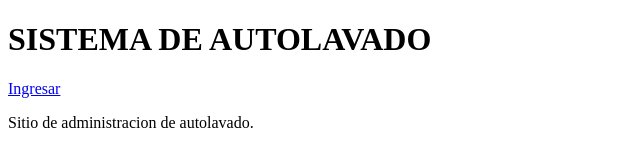
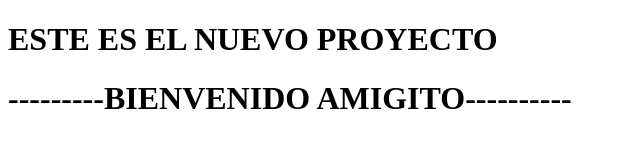
Before and after one commit to AlexisGomz/proyecto_3, a plain HTML site: page index.html in a window 1280 px wide. Shown: the whole page, without its empty margins (0-640 px from the left). Drawn offline with Linux system fonts and the light colour scheme.

Commit message:
AGREAGDNO MENU

```diff
--- a/index.html
+++ b/index.html
@@ -6,8 +6,7 @@
     <title>Bienvendioooo...</title>
 </head>
 <body>
-    <h1>SISTEMA DE AUTOLAVADO</h1>
-    <a href="menu.html">Ingresar </a>
-    <p>Sitio de administracion de autolavado.</p>
+    <h1>ESTE ES EL NUEVO PROYECTO</h1>
+    <h1>---------BIENVENIDO AMIGITO----------</h1>
 </body>
 </html>
```
